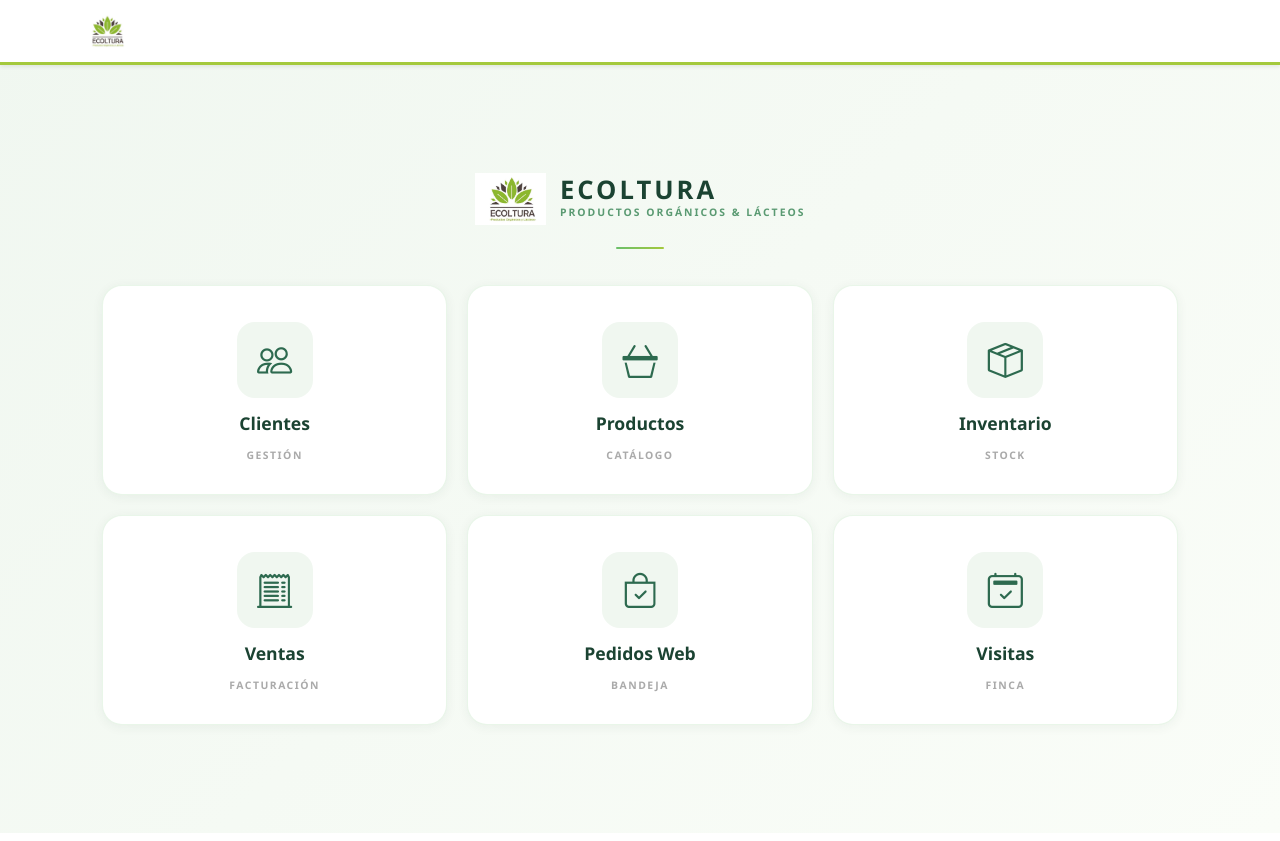
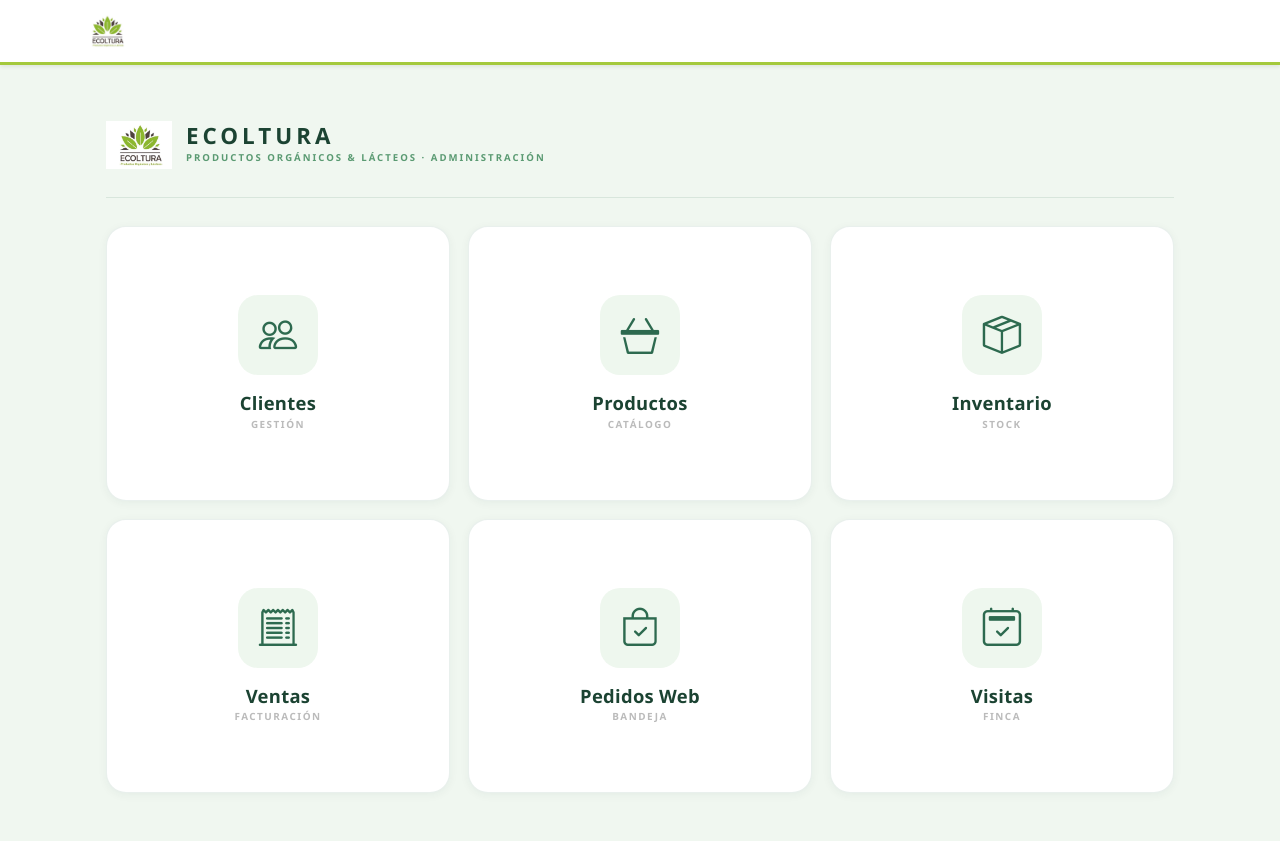
Before and after one commit to daarce09-spec/ecoltura-erp, a Flask app: page /menu in a window 1280 px wide. Before the commit the page ends 787 px from the top, so only its background shows below. Run offline with Flask 3, Linux system fonts and the light colour scheme; data that the repository does not hold is empty; some libraries are stand-ins or nearby versions.

Commit message:
fix: menu ocupa viewport completo - tarjetas que llenan la pantalla

```diff
--- a/templates/menu.html
+++ b/templates/menu.html
@@ -3,102 +3,92 @@
 
 <style>
   body {
-    background: linear-gradient(135deg, #f0f7f0 0%, #fafdf8 100%) !important;
-    font-family: 'Segoe UI', sans-serif;
+    background: #f0f7f0 !important;
     margin: 0; overflow-x: hidden;
   }
 
-  .main-wrapper {
-    min-height: 90vh;
+  .shell {
+    display: grid;
+    grid-template-rows: auto 1fr;
+    min-height: calc(100vh - 72px); /* 72px = navbar height */
+    padding: 32px 24px 24px;
+    max-width: 1200px;
+    margin: 0 auto;
+  }
+
+  /* ── Brand ── */
+  .brand {
+    display: flex; align-items: center; gap: 14px;
+    padding-bottom: 28px;
+    border-bottom: 1px solid rgba(45,106,79,.12);
+    margin-bottom: 28px;
+  }
+  .brand img { height: 48px; width: auto; }
+  .brand-text .name {
+    font-size: 1.4rem; font-weight: 800; letter-spacing: 4px;
+    color: #1b4332; text-transform: uppercase; line-height: 1;
+  }
+  .brand-text .sub {
+    font-size: .6rem; letter-spacing: 2px; color: #5a9a72;
+    font-weight: 600; text-transform: uppercase; margin-top: 3px;
+  }
+
+  /* ── Grid ── */
+  .grid {
+    display: grid;
+    grid-template-columns: repeat(3, 1fr);
+    grid-template-rows: repeat(2, 1fr);
+    gap: 18px;
+    flex: 1;
+  }
+
+  .card-link { text-decoration: none; display: contents; }
+
+  .card {
+    background: white;
+    border-radius: 20px;
     display: flex; flex-direction: column;
     align-items: center; justify-content: center;
-    padding: 30px 20px;
-    animation: fadeIn .8s ease;
+    gap: 14px;
+    padding: 24px;
+    border: 1.5px solid rgba(45,106,79,.1);
+    box-shadow: 0 2px 10px rgba(27,67,50,.05);
+    transition: all .22s cubic-bezier(.16,1,.3,1);
+    cursor: pointer;
+    position: relative;
+    min-height: 160px;
   }
 
-  @keyframes fadeIn {
-    from { opacity: 0; transform: translateY(10px); }
-    to   { opacity: 1; transform: translateY(0); }
+  .card:hover {
+    transform: translateY(-5px) scale(1.01);
+    box-shadow: 0 20px 40px rgba(27,67,50,.15);
+    border-color: rgba(45,106,79,.35);
+    background: #1b4332;
   }
 
-  /* Logo compacto */
-  .brand-header { display: flex; align-items: center; gap: 14px; margin-bottom: 8px; }
-  .brand-header img { height: 52px; width: auto; }
-  .brand-title {
-    font-family: 'Segoe UI', sans-serif; font-size: 1.6rem;
-    font-weight: 700; letter-spacing: 3px; color: #1b4332;
-    text-transform: uppercase; line-height: 1;
+  .card:hover .icon-box { background: rgba(255,255,255,.15); }
+  .card:hover .icon-box i { color: white; }
+  .card:hover .card-name  { color: white; }
+  .card:hover .card-tag   { color: rgba(255,255,255,.6); }
+
+  .icon-box {
+    width: 68px; height: 68px; border-radius: 18px;
+    background: #eef7ee;
+    display: flex; align-items: center; justify-content: center;
+    transition: background .22s;
   }
-  .brand-sub {
-    font-size: .65rem; letter-spacing: 2px; text-transform: uppercase;
-    color: #5a9a72; font-weight: 600; margin-top: 3px;
+  .icon-box i { font-size: 2rem; color: #2d6a4f; transition: color .22s; }
+
+  .card-name {
+    font-size: 1.05rem; font-weight: 700; color: #1b4332;
+    transition: color .22s; letter-spacing: .3px;
   }
-  .brand-divider {
-    width: 48px; height: 2px;
-    background: linear-gradient(to right, #6bbf6b, #a4c93c);
-    border-radius: 2px; margin: 14px auto 36px;
+  .card-tag {
+    font-size: .62rem; color: #bbb; text-transform: uppercase;
+    letter-spacing: 1.5px; font-weight: 600;
+    transition: color .22s;
   }
 
-  /* Grid de tarjetas */
-  .cards-grid {
-    display: grid;
-    grid-template-columns: repeat(3, 1fr);
-    gap: 20px;
-    width: 100%;
-    max-width: 1100px;
-  }
-
-  .module-link { text-decoration: none; }
-
-  .module-card {
-    background: white;
-    border-radius: 20px;
-    padding: 36px 28px 30px;
-    display: flex; flex-direction: column; align-items: center; gap: 12px;
-    border: 1.5px solid rgba(107,191,107,.15);
-    box-shadow: 0 2px 12px rgba(27,67,50,.06);
-    transition: all .25s cubic-bezier(.16,1,.3,1);
-    position: relative; overflow: hidden;
-  }
-
-  .module-card::before {
-    content: ''; position: absolute; top: 0; left: 0; right: 0;
-    height: 3px; background: linear-gradient(to right, #6bbf6b, #a4c93c);
-    transform: scaleX(0); transform-origin: left;
-    transition: transform .25s ease;
-  }
-
-  .module-link:hover .module-card {
-    transform: translateY(-6px);
-    box-shadow: 0 16px 36px rgba(27,67,50,.14);
-    border-color: rgba(107,191,107,.4);
-  }
-  .module-link:hover .module-card::before { transform: scaleX(1); }
-
-  .icon-wrap {
-    width: 76px; height: 76px; border-radius: 18px;
-    background: #f0f7f0;
-    display: flex; align-items: center; justify-content: center;
-    transition: background .25s;
-  }
-  .module-link:hover .icon-wrap { background: #1b4332; }
-
-  .icon-wrap i {
-    font-size: 2.2rem; color: #2d6a4f;
-    transition: color .25s;
-  }
-  .module-link:hover .icon-wrap i { color: white; }
-
-  .module-name {
-    font-size: 1.1rem; font-weight: 700; color: #1b4332;
-    transition: color .25s; text-align: center;
-  }
-  .module-tag {
-    font-size: .65rem; color: #aaa; text-transform: uppercase;
-    letter-spacing: 1.5px; font-weight: 600;
-  }
-
-  /* Badge de pendientes */
   .badge-dot {
     position: absolute; top: 14px; right: 14px;
     background: #e74c3c; color: white; border-radius: 999px;
@@ -106,80 +96,104 @@
     display: flex; align-items: center; justify-content: center;
     font-size: .7rem; font-weight: 700;
   }
-  .badge-dot.oculto { display: none; }
+  .badge-dot.off { display: none; }
 
-  @media (max-width: 640px) {
-    .cards-grid { grid-template-columns: repeat(2, 1fr); }
-    .brand-header img { height: 42px; }
-    .brand-title { font-size: 1.3rem; }
+  /* Desktop grande: más alto */
+  @media (min-height: 800px) {
+    .card { min-height: 200px; }
+    .icon-box { width: 80px; height: 80px; border-radius: 20px; }
+    .icon-box i { font-size: 2.4rem; }
+    .card-name { font-size: 1.15rem; }
   }
-  @media (max-width: 380px) {
-    .cards-grid { grid-template-columns: 1fr; }
+
+  /* Tablet */
+  @media (max-width: 768px) {
+    .grid { grid-template-columns: repeat(2, 1fr); grid-template-rows: repeat(3, 1fr); }
+    .shell { padding: 20px 16px; }
+  }
+
+  /* Móvil */
+  @media (max-width: 480px) {
+    .grid { grid-template-columns: 1fr; grid-template-rows: auto; }
+    .card { min-height: 100px; flex-direction: row; justify-content: flex-start; padding: 18px 20px; gap: 16px; border-radius: 14px; }
+    .icon-box { width: 52px; height: 52px; flex-shrink: 0; }
+    .icon-box i { font-size: 1.6rem; }
+    .card-info { text-align: left; }
+    .card-name { font-size: 1rem; }
   }
 </style>
 
-<div class="main-wrapper">
+<div class="shell">
 
-  <!-- Brand -->
-  <div class="brand-header">
+  <div class="brand">
     <img src="{{ url_for('static', filename='img/ecoltura-logo.png') }}" alt="ECOLTURA">
-    <div>
-      <div class="brand-title">ECOLTURA</div>
-      <div class="brand-sub">Productos Orgánicos & Lácteos</div>
+    <div class="brand-text">
+      <div class="name">ECOLTURA</div>
+      <div class="sub">Productos Orgánicos &amp; Lácteos · Administración</div>
     </div>
   </div>
-  <div class="brand-divider"></div>
 
-  <!-- Módulos -->
-  <div class="cards-grid">
+  <div class="grid">
 
-    <a href="{{ url_for('clientes_bp.clientes') }}" class="module-link">
-      <div class="module-card">
-        <div class="icon-wrap"><i class="bi bi-people"></i></div>
-        <div class="module-name">Clientes</div>
-        <div class="module-tag">Gestión</div>
+    <a href="{{ url_for('clientes_bp.clientes') }}" class="card-link">
+      <div class="card">
+        <div class="icon-box"><i class="bi bi-people"></i></div>
+        <div class="card-info" style="text-align:center">
+          <div class="card-name">Clientes</div>
+          <div class="card-tag">Gestión</div>
+        </div>
       </div>
     </a>
 
-    <a href="{{ url_for('productos_bp.productos') }}" class="module-link">
-      <div class="module-card">
-        <div class="icon-wrap"><i class="bi bi-basket3"></i></div>
-        <div class="module-name">Productos</div>
-        <div class="module-tag">Catálogo</div>
+    <a href="{{ url_for('productos_bp.productos') }}" class="card-link">
+      <div class="card">
+        <div class="icon-box"><i class="bi bi-basket3"></i></div>
+        <div class="card-info" style="text-align:center">
+          <div class="card-name">Productos</div>
+          <div class="card-tag">Catálogo</div>
+        </div>
       </div>
     </a>
 
-    <a href="{{ url_for('inventario_bp.inventario_menu') }}" class="module-link">
-      <div class="module-card">
-        <div class="icon-wrap"><i class="bi bi-box-seam"></i></div>
-        <div class="module-name">Inventario</div>
-        <div class="module-tag">Stock</div>
+    <a href="{{ url_for('inventario_bp.inventario_menu') }}" class="card-link">
+      <div class="card">
+        <div class="icon-box"><i class="bi bi-box-seam"></i></div>
+        <div class="card-info" style="text-align:center">
+          <div class="card-name">Inventario</div>
+          <div class="card-tag">Stock</div>
+        </div>
       </div>
     </a>
 
-    <a href="{{ url_for('ventas_bp.ventas_menu') }}" class="module-link">
-      <div class="module-card">
-        <div class="icon-wrap"><i class="bi bi-receipt-cutoff"></i></div>
-        <div class="module-name">Ventas</div>
-        <div class="module-tag">Facturación</div>
+    <a href="{{ url_for('ventas_bp.ventas_menu') }}" class="card-link">
+      <div class="card">
+        <div class="icon-box"><i class="bi bi-receipt-cutoff"></i></div>
+        <div class="card-info" style="text-align:center">
+          <div class="card-name">Ventas</div>
+          <div class="card-tag">Facturación</div>
+        </div>
       </div>
     </a>
 
-    <a href="/admin/pedidos" class="module-link">
-      <div class="module-card">
-        <span class="badge-dot oculto" id="badgePedidos">0</span>
-        <div class="icon-wrap"><i class="bi bi-bag-check"></i></div>
-        <div class="module-name">Pedidos Web</div>
-        <div class="module-tag">Bandeja</div>
+    <a href="/admin/pedidos" class="card-link">
+      <div class="card">
+        <span class="badge-dot off" id="badgePedidos">0</span>
+        <div class="icon-box"><i class="bi bi-bag-check"></i></div>
+        <div class="card-info" style="text-align:center">
+          <div class="card-name">Pedidos Web</div>
+          <div class="card-tag">Bandeja</div>
+        </div>
       </div>
     </a>
 
-    <a href="/admin/visitas" class="module-link">
-      <div class="module-card">
-        <span class="badge-dot oculto" id="badgeVisitas">0</span>
-        <div class="icon-wrap"><i class="bi bi-calendar2-check"></i></div>
-        <div class="module-name">Visitas</div>
-        <div class="module-tag">Finca</div>
+    <a href="/admin/visitas" class="card-link">
+      <div class="card">
+        <span class="badge-dot off" id="badgeVisitas">0</span>
+        <div class="icon-box"><i class="bi bi-calendar2-check"></i></div>
+        <div class="card-info" style="text-align:center">
+          <div class="card-name">Visitas</div>
+          <div class="card-tag">Finca</div>
+        </div>
       </div>
     </a>
 
@@ -192,8 +206,8 @@
     const d = await fetch("/admin/api/contadores").then(r => r.json());
     const bp = document.getElementById("badgePedidos");
     const bv = document.getElementById("badgeVisitas");
-    if (d.pedidos_pendientes > 0) { bp.textContent = d.pedidos_pendientes; bp.classList.remove("oculto"); }
-    if (d.visitas_pendientes > 0) { bv.textContent = d.visitas_pendientes; bv.classList.remove("oculto"); }
+    if (d.pedidos_pendientes > 0) { bp.textContent = d.pedidos_pendientes; bp.classList.remove("off"); }
+    if (d.visitas_pendientes > 0) { bv.textContent = d.visitas_pendientes; bv.classList.remove("off"); }
   } catch(e) {}
 })();
 </script>
```
